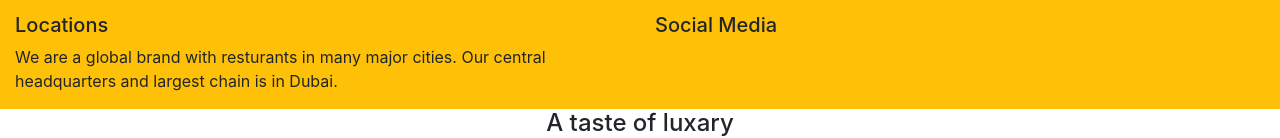
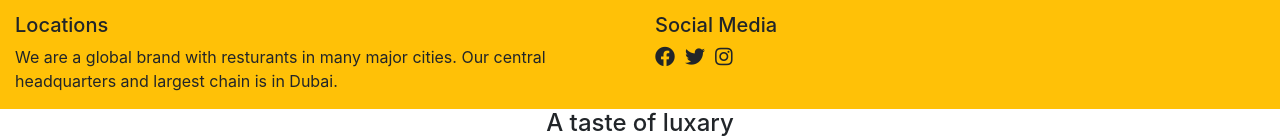
Before and after one commit to AdnanGondal/resturantPage, a website built with webpack: page dist/index.html in a window 1280 px wide. Shown: the part 219-357 px from the top of the page. Built offline with nearby package versions, Linux system fonts and the light colour scheme.

Commit message:
Added footer contents- now need to do its functionality

```diff
--- a/src/modules/footer.js
+++ b/src/modules/footer.js
@@ -18,6 +18,10 @@ const footer = (()=>{
     let linksList = document.createElement('ul');
     let linkTitles = ["Home", "Menu","About"];
     let socialsHeading = document.createElement('h5');
+    let socialsIcons = document.createElement('h5');
+    let faceBookIcon = document.createElement('span');
+    let twitterIcon = document.createElement('span');
+    let instaIcon = document.createElement('span');
 
 
     const render = (content)=>{
@@ -39,6 +43,7 @@ const footer = (()=>{
         col1.appendChild(locationInfo);
         contentRow.appendChild(col1);
 
+
         col2.classList.add("col-md-6","mt-md-0","mt-3");
         siteMapHeading.textContent = "Site Map";
         col2.appendChild(siteMapHeading);
@@ -51,8 +56,17 @@ const footer = (()=>{
         }
         linksList.classList.add("list-unstyled");
         col2.appendChild(linksList);
+
         socialsHeading.textContent = "Social Media";
         col2.appendChild(socialsHeading);
+        faceBookIcon.classList.add("fab","fa-facebook","socials-icon");
+        socialsIcons.appendChild(faceBookIcon);
+        twitterIcon.classList.add("fab","fa-twitter","socials-icon");
+        socialsIcons.appendChild(twitterIcon);
+        instaIcon.classList.add("fab","fa-instagram","socials-icon");
+        socialsIcons.appendChild(instaIcon);
+        col2.appendChild(socialsIcons);
+
 
         contentRow.appendChild(col2);
 
```
Also changed, not shown: dist/index.html, dist/main.js, dist/styles/style.css.
